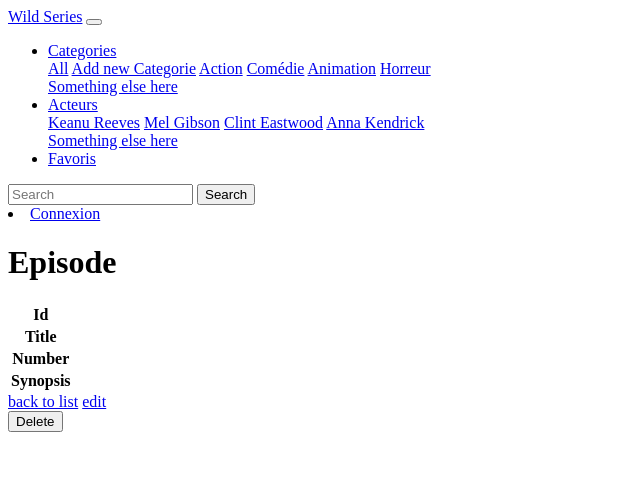
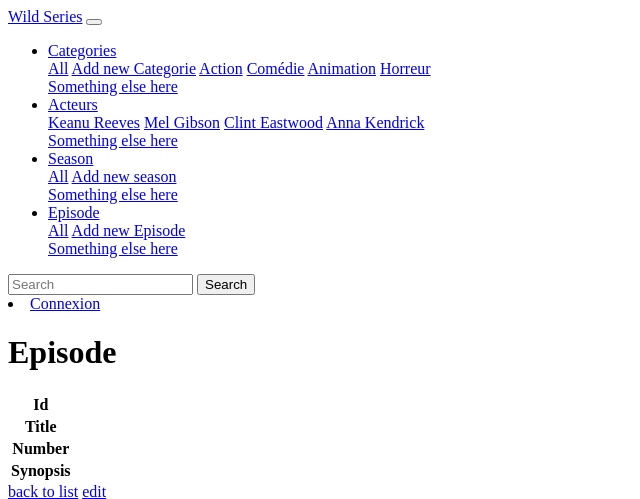
Before and after one commit to Angelus-Dev-GitHub/Wild-Series, a Symfony app: template templates/episode/show.html.twig in a window 1280 px wide. Shown: the top 499 px of the page, without its empty margins (0-640 px from the left). Run offline with Twig, Linux system fonts and the light colour scheme; the template is opened without the code that fills it, so the values that code supplies are empty; some libraries are stand-ins or nearby versions.

Commit message:
quete18->Mail

```diff
--- a/config/services.yaml
+++ b/config/services.yaml
@@ -4,6 +4,8 @@
 # Put parameters here that don't need to change on each machine where the app is deployed
 # https://symfony.com/doc/current/best_practices/configuration.html#application-related-configuration
 parameters:
+
+    mailer_from: '%env(resolve:MAILER_FROM_ADDRESS)%'
 
 services:
     # default configuration for services in *this* file
--- a/templates/Component/_navbar.html.twig
+++ b/templates/Component/_navbar.html.twig
@@ -34,8 +34,30 @@
                     <a class="dropdown-item" href="#">Something else here</a>
                 </div>
             </li>
-            <li class="nav-item">
+            {# <li class="nav-item">
                 <a class="nav-link btn-primary btn-lg" href="#">Favoris</a>
+            </li> #}
+            <li class="nav-item dropdown">
+                <a class="nav-link dropdown-toggle btn-primary btn-lg" href="#" id="navbarDropdown" role="button" data-toggle="dropdown" aria-haspopup="true" aria-expanded="false">
+                    Season
+                </a>
+                <div class="dropdown-menu" aria-labelledby="navbarDropdown">
+                    <a class="dropdown-item" href="/season/">All</a>
+                    <a class="dropdown-item" href="/season/new/">Add new season</a>
+                    <div class="dropdown-divider"></div>
+                    <a class="dropdown-item" href="#">Something else here</a>
+                </div>
+            </li>
+            <li class="nav-item dropdown">
+                <a class="nav-link dropdown-toggle btn-primary btn-lg" href="#" id="navbarDropdown" role="button" data-toggle="dropdown" aria-haspopup="true" aria-expanded="false">
+                    Episode
+                </a>
+                <div class="dropdown-menu" aria-labelledby="navbarDropdown">
+                    <a class="dropdown-item" href="/episode/">All</a>
+                    <a class="dropdown-item" href="/episode/new/">Add new Episode</a>
+                    <div class="dropdown-divider"></div>
+                    <a class="dropdown-item" href="#">Something else here</a>
+                </div>
             </li>
         </ul>
         <form class="form-inline my-2 my-lg-0">
--- a/templates/episode/_delete_form.html.twig
+++ b/templates/episode/_delete_form.html.twig
@@ -1,5 +1,5 @@
-<form method="post" action="{{ path('episode_delete', {'id': episode.id}) }}" onsubmit="return confirm('Are you sure you want to delete this item?');">
+<form method="post" action="{{ path('episode_delete', {"slug": episode.slug}) }}" onsubmit="return confirm('Are you sure you want to delete this item?');">
     <input type="hidden" name="_method" value="DELETE">
-    <input type="hidden" name="_token" value="{{ csrf_token('delete' ~ episode.id) }}">
+    <input type="hidden" name="_token" value="{{ csrf_token('delete' ~ episode.slug) }}">
     <button class="btn">Delete</button>
 </form>
```
Also changed, not shown: src/Controller/EpisodeController.php (+11 -2 lines), src/Controller/ProgramController.php (+11 -1 lines), templates/episode/newEpisodeEmail.html.twig (added, +9 -0 lines), templates/layoutEmail.html.twig (added, +21 -0 lines), templates/program/newProgramEmail.html.twig (added, +9 -0 lines), README.md.
